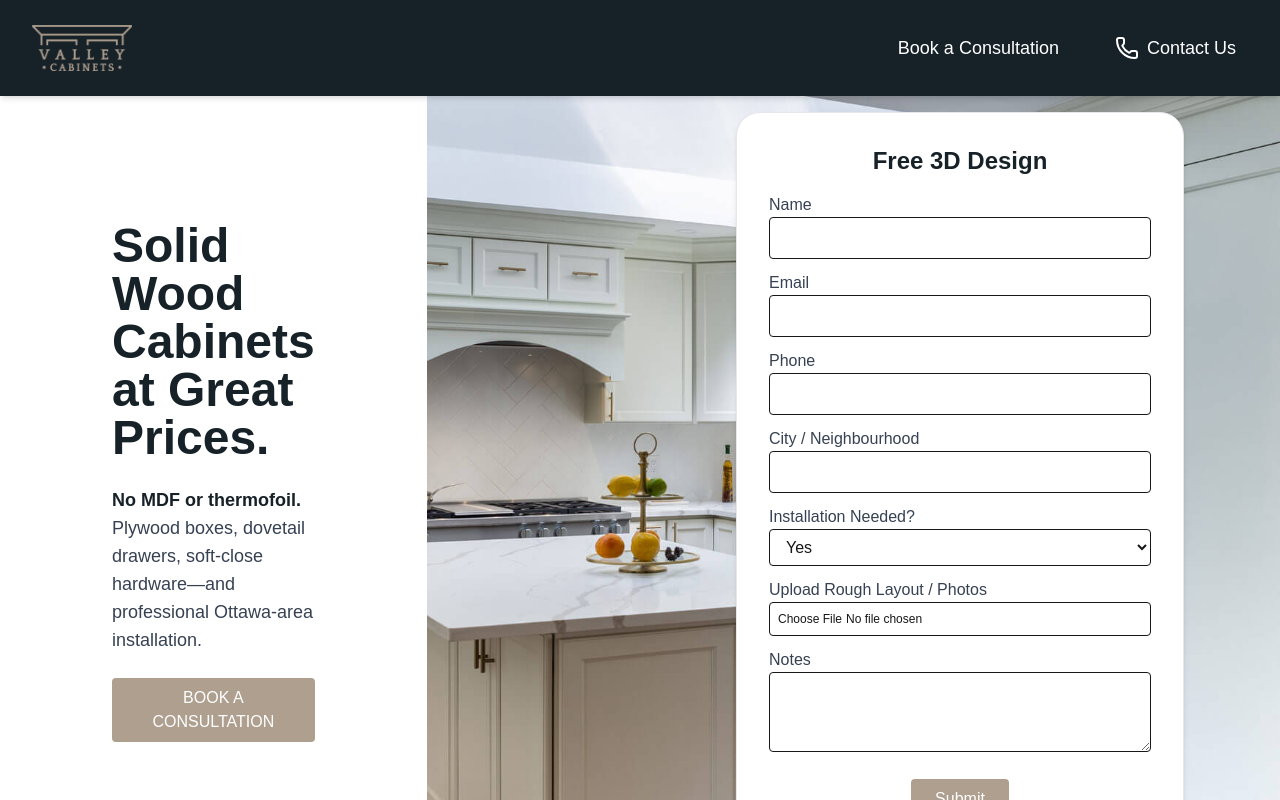
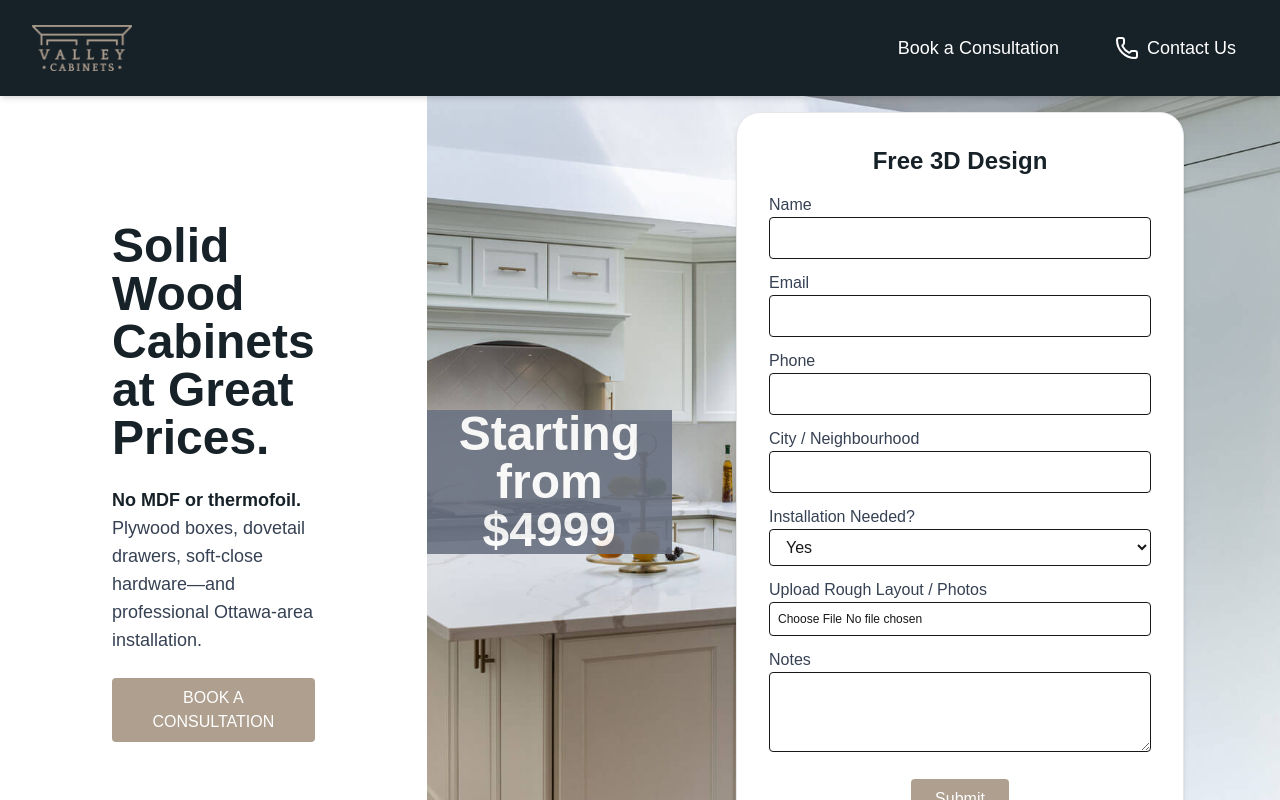
Before and after one commit to itrigerinnovationspvtltd/valley-cabinets, a Next.js app: page / in a window 1280 px wide. Shown: the top 800 px of the page. Built offline with nearby package versions, Linux system fonts and the light colour scheme.

Commit message:
minor bug fixes

```diff
--- a/src/components/FreeKitchenDesign.tsx
+++ b/src/components/FreeKitchenDesign.tsx
@@ -5,19 +5,19 @@
     step: '1',
     title: 'Initial Consultation',
     description: 'Book an in-home or virtual consultation to discuss your vision and requirements',
-    image: '/Web Images/chateau-blanc/chateau-3.jpg'
+    image: '/consultation1.jpg'
   },
   {
     step: '2',
     title: 'Design Development',
     description: 'Our experts create detailed 3D renderings and layouts tailored to your space',
-    image: '/Web Images/pebble-beach/K3-A-3.jpg'
+    image: '/consultation2.jpeg'
   },
   {
     step: '3',
     title: 'Final Approval',
     description: 'Review and approve your custom design within 48 hours of consultation',
-    image: '/Web Images/whitewater-bay/E1-3.jpg'
+    image: '/consultation3.jpg'
   }
 ];
 
--- a/src/components/Hero.tsx
+++ b/src/components/Hero.tsx
@@ -139,6 +139,16 @@
 
           {/* Right Side - Form with Background */}
           <div className="col-span-2 h-full bg-cover bg-center rounded flex items-center justify-center sm:justify-end p-0 sm:pr-16 bg-[url('/Web%20Images/whitewater-bay/E1-1.jpg')] mt-8 sm:mt-0">
+
+            <div className="flex flex-col sm:flex-row items-center justify-center gap-8 w-full sm:w-auto px-6 sm:px-0">
+
+              <div className="text-center ">
+                <h2 className="text-4xl sm:text-5xl font-extrabold sm:text-white sm:opacity-90 text-[#172128] sm:bg-gray-500">
+                  Starting from $4999
+                </h2>
+
+              </div>
+
             <div className="bg-white shadow-md flex flex-col items-center m-4 sm:m-8 p-6 sm:p-8 border border-gray-200 w-full max-w-sm sm:max-w-md rounded-3xl">
               <h2 className="text-xl sm:text-2xl font-semibold mb-4 text-[#172128]">
                 Free 3D Design
@@ -202,6 +212,7 @@
                   </button>
                 </div>
               </form>
+            </div>
             </div>
           </div>
         </div>
```
